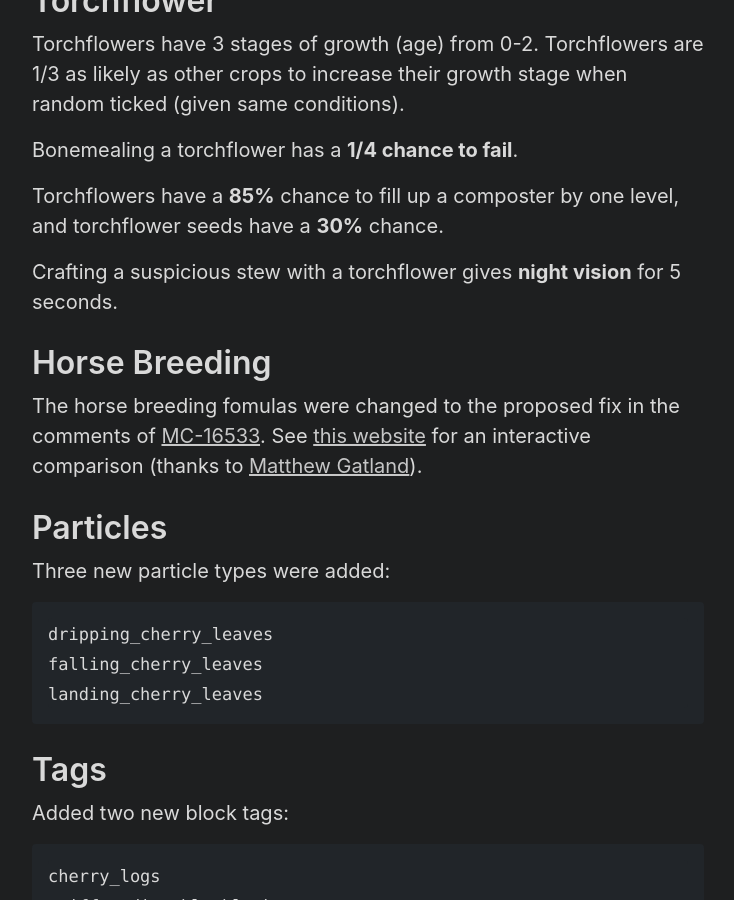
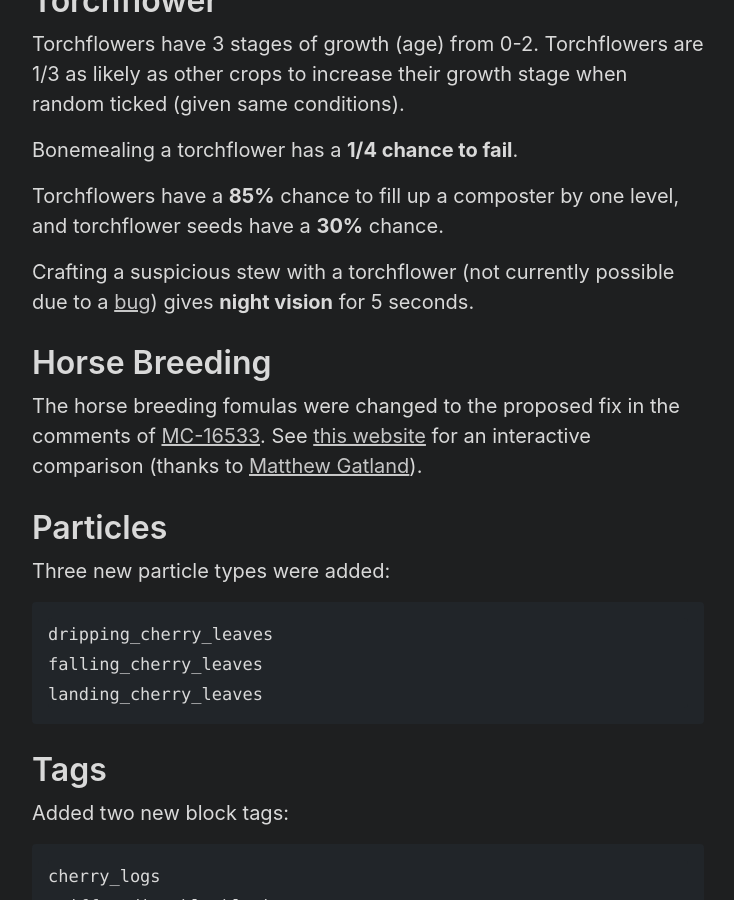
Before and after one commit to Tisawesomeness/tisawesomeness.github.io, a Jekyll site: the page built from snapshots/_posts/2023-02-18-23w07a.md, in a window 1280 px wide and 900 px high, scrolled down 5561 px. Shown: the whole window, without its empty margins (272-1006 px from the left). Built offline with Jekyll 4.4.1, drawn with Linux system fonts in a browser that asks for light colours; comment, search, counter and statistics services are not loaded; some of the changed text lies outside the part shown.

Commit message:
sus stew is bugged

```diff
--- a/snapshots/_posts/2023-02-18-23w07a.md
+++ b/snapshots/_posts/2023-02-18-23w07a.md
@@ -133,7 +133,7 @@
 
 Torchflowers have a **85%** chance to fill up a composter by one level, and torchflower seeds have a **30%** chance.
 
-Crafting a suspicious stew with a torchflower gives **night vision** for 5 seconds.
+Crafting a suspicious stew with a torchflower (not currently possible due to a [bug](https://bugs.mojang.com/browse/MC-260033)) gives **night vision** for 5 seconds.
 
 # Horse Breeding
 
@@ -200,3 +200,9 @@
 # Misc
 
 Players can no longer be kicked for flying while dead or dying, fixing [MC-258580](https://bugs.mojang.com/browse/MC-258580).
+
+# Edits
+
+## Feb 22 2023
+
+- Add notice that crafting suspicious stew with a torchflower is currently bugged
```
